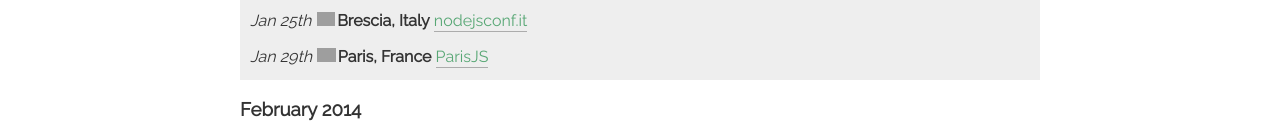
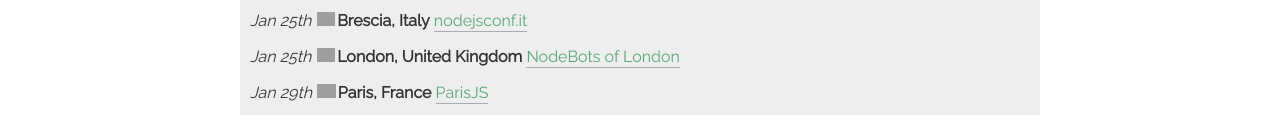
Before and after one commit to knode/node-meatspace, a website: page index.html in a window 1280 px wide. Shown: the part 693-816 px from the top of the page. Drawn offline with nearby package versions, Linux system fonts and the light colour scheme; grey boxes are pictures that could not be loaded.

Commit message:
nodebots london to index.html

```diff
--- a/index.html
+++ b/index.html
@@ -63,6 +63,7 @@
 <li><em>Jan 21th</em> <strong>Budapest, Hungary</strong> <a href="http://www.meetup.com/nodebp/events/156892152">Nodebp Meetup</a></li>
 <li><em>Jan 20th</em> <strong>London, United Kingdom</strong> <a href="http://lanyrd.com/2014/lnug-january/">London Node User Group</a></li>
 <li><em>Jan 25th</em> <strong>Brescia, Italy</strong> <a href="http://nodejsconf.it">nodejsconf.it</a></li>
+<li><em>Jan 25th</em> <strong>London, United Kingdom</strong> <a href="http://www.meetup.com/NodeBots-of-London/events/160405872/">NodeBots of London</a></li>
 <li><em>Jan 29th</em> <strong>Paris, France</strong> <a href="http://www.meetup.com/FranceJS/events/158150272/">ParisJS</a></li>
 </ul>
 <h3 id="february-2014">February 2014</h3>
```
